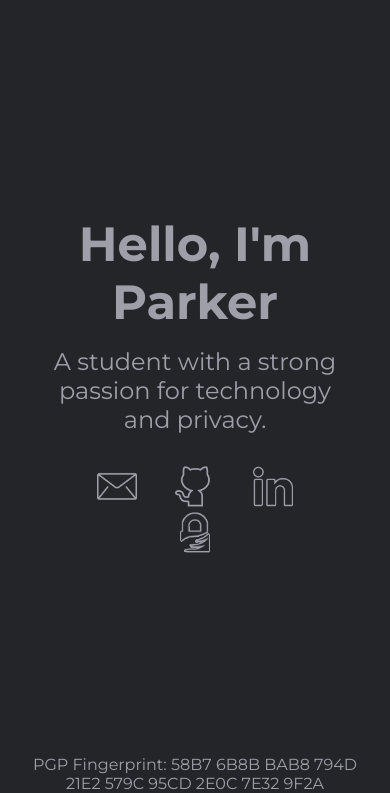
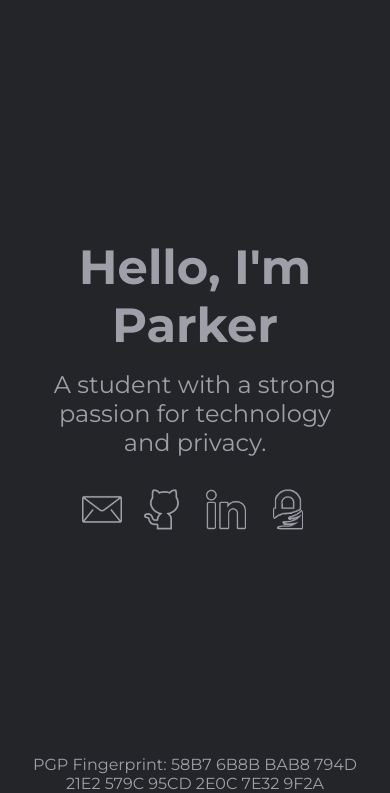
Before and after one commit to PacketParker/pkrm.dev, a Flask app: page / in a window 390 px wide. Shown: the part 51-844 px from the top of the page. Run offline with Flask 3, Linux system fonts and the light colour scheme.

Commit message:
Lessen icon margin on mobile

```diff
--- a/app/static/css/index.css
+++ b/app/static/css/index.css
@@ -92,6 +92,13 @@ nav a:hover {
     color: #9F9FAA;
 }
 
+/* Icons media query for mobile */
+@media only screen and (max-width: 600px) {
+    .icons {
+        margin: 0 0.5rem;
+    }
+}
+
 .icons:hover {
     cursor: pointer;
     opacity: 0.6;
```
